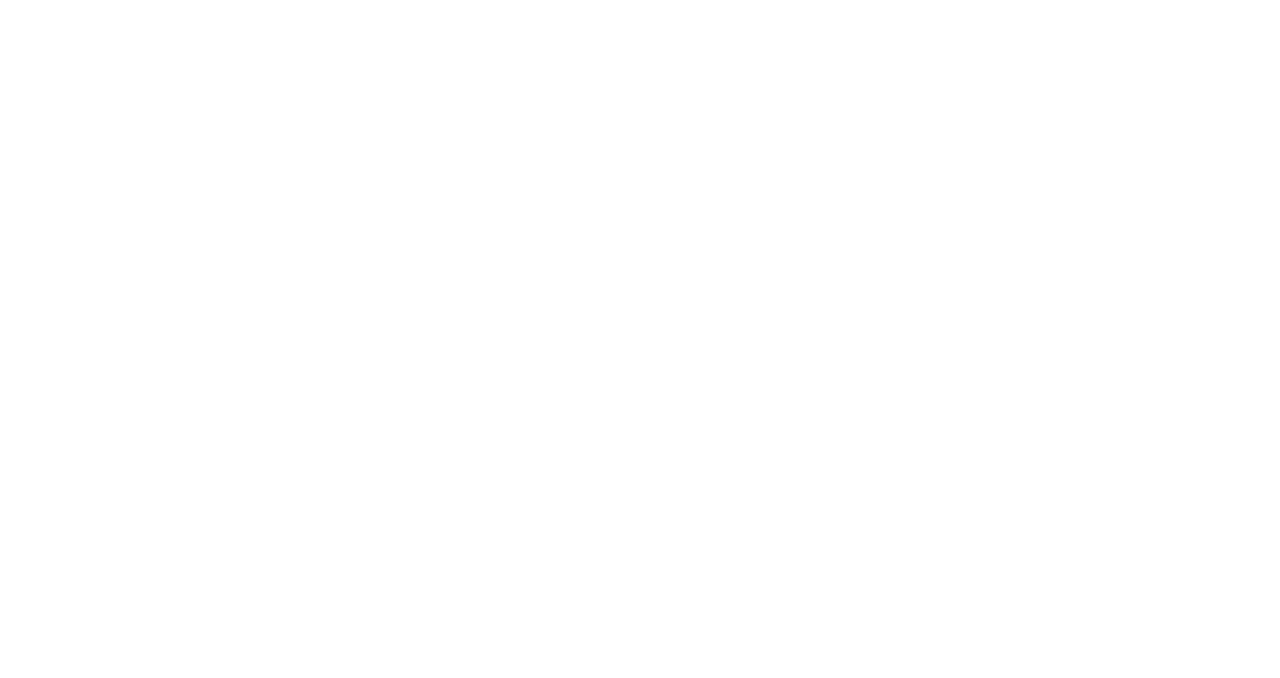
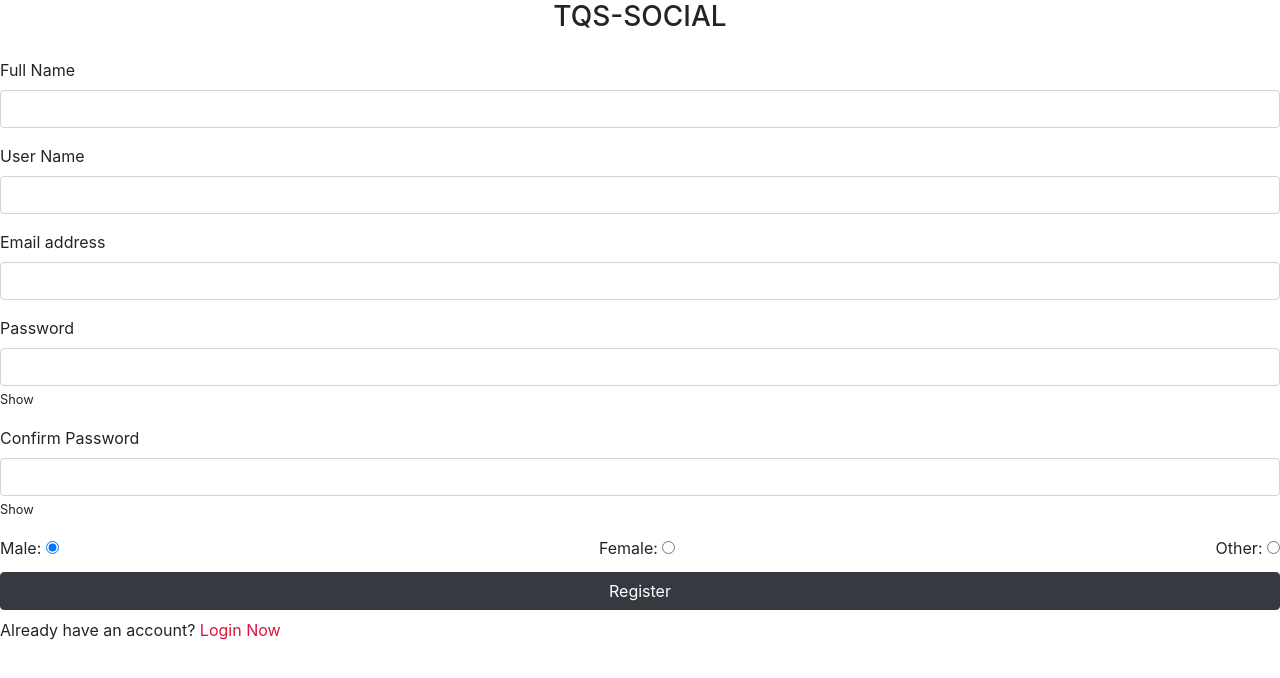
Before and after one commit to Toan2211/socialNetwork_FE, a React (Create React App) app: page /register in a window 1280 px wide. Before the commit this address had no page. Shown: the top 678 px of the page. Built offline with nearby package versions, Linux system fonts and the light colour scheme.

Commit message:
@thanhdp/feat/register

```diff
--- a/src/App.js
+++ b/src/App.js
@@ -3,6 +3,7 @@
 import Header from './components/Header/Header'
 import Home from './pages/Home/Home'
 import Login from './pages/Login'
+import Register from './pages/register'
 import { React } from 'react'
 
 function App() {
@@ -17,7 +18,9 @@
                         path="/"
                         element={auth.token ? <Home /> : <Login />}
                     />
+                    <Route path="/register" element={<Register />} />
                 </Routes>
+
             </BrowserRouter>
         </div>
     )
--- /dev/null
+++ b/src/pages/register.jsx
@@ -0,0 +1,142 @@
+import React, { useState, useEffect } from 'react'
+import { useSelector, useDispatch } from 'react-redux'
+import { useNavigate, Link } from 'react-router-dom'
+import { register } from '../redux/actions/authAction'
+
+const Register = () => {
+    const { auth, alert } = useSelector(state => state)
+    const dispatch = useDispatch()
+    const navigate = useNavigate()
+
+    const initialState = {
+        fullname: '', username: '', email: '', password: '', cf_password: '', gender: 'male'
+    }
+    const [userData, setUserData] = useState(initialState)
+    const { fullname, username, email, password, cf_password } = userData
+
+    const [typePass, setTypePass] = useState(false)
+    const [typeCfPass, setTypeCfPass] = useState(false)
+
+    useEffect(() => {
+        if (auth.token) navigate('/')
+    }, [auth.token, navigate])
+
+
+    const handleChangeInput = e => {
+        const { name, value } = e.target
+        setUserData({ ...userData, [name]: value })
+    }
+
+    const handleSubmit = e => {
+        e.preventDefault()
+        dispatch(register(userData))
+    }
+
+    return (
+        <div className="auth_page">
+            <form onSubmit={handleSubmit}>
+                <h3 className="text-uppercase text-center mb-4">TQS-SOCIAL</h3>
+
+                <div className="form-group">
+                    <label htmlFor="fullname">Full Name</label>
+                    <input type="text" className="form-control" id="fullname" name="fullname"
+                        onChange={handleChangeInput} value={fullname}
+                        style={{ background: `${alert.fullname ? '#fd2d6a14' : ''}` }} />
+
+                    <small className="form-text text-danger">
+                        {alert.fullname ? alert.fullname : ''}
+                    </small>
+                </div>
+
+                <div className="form-group">
+                    <label htmlFor="username">User Name</label>
+                    <input type="text" className="form-control" id="username" name="username"
+                        onChange={handleChangeInput} value={username.toLowerCase().replace(/ /g, '')}
+                        style={{ background: `${alert.username ? '#fd2d6a14' : ''}` }} />
+
+                    <small className="form-text text-danger">
+                        {alert.username ? alert.username : ''}
+                    </small>
+                </div>
+
+                <div className="form-group">
+                    <label htmlFor="exampleInputEmail1">Email address</label>
+                    <input type="email" className="form-control" id="exampleInputEmail1" name="email"
+                        onChange={handleChangeInput} value={email}
+                        style={{ background: `${alert.email ? '#fd2d6a14' : ''}` }} />
+
+                    <small className="form-text text-danger">
+                        {alert.email ? alert.email : ''}
+                    </small>
+                </div>
+
+                <div className="form-group">
+                    <label htmlFor="exampleInputPassword1">Password</label>
+
+                    <div className="pass">
+
+                        <input type={typePass ? 'text' : 'password'}
+                            className="form-control" id="exampleInputPassword1"
+                            onChange={handleChangeInput} value={password} name="password"
+                            style={{ background: `${alert.password ? '#fd2d6a14' : ''}` }} />
+
+                        <small onClick={() => setTypePass(!typePass)}>
+                            {typePass ? 'Hide' : 'Show'}
+                        </small>
+                    </div>
+
+                    <small className="form-text text-danger">
+                        {alert.password ? alert.password : ''}
+                    </small>
+                </div>
+
+                <div className="form-group">
+                    <label htmlFor="cf_password">Confirm Password</label>
+
+                    <div className="pass">
+
+                        <input type={typeCfPass ? 'text' : 'password'}
+                            className="form-control" id="cf_password"
+                            onChange={handleChangeInput} value={cf_password} name="cf_password"
+                            style={{ background: `${alert.cf_password ? '#fd2d6a14' : ''}` }} />
+
+                        <small onClick={() => setTypeCfPass(!typeCfPass)}>
+                            {typeCfPass ? 'Hide' : 'Show'}
+                        </small>
+                    </div>
+
+                    <small className="form-text text-danger">
+                        {alert.cf_password ? alert.cf_password : ''}
+                    </small>
+                </div>
+
+                <div className="row justify-content-between mx-0 mb-1">
+                    <label htmlFor="male">
+                        Male: <input type="radio" id="male" name="gender"
+                            value="male" defaultChecked onChange={handleChangeInput} />
+                    </label>
+
+                    <label htmlFor="female">
+                        Female: <input type="radio" id="female" name="gender"
+                            value="female" onChange={handleChangeInput} />
+                    </label>
+
+                    <label htmlFor="other">
+                        Other: <input type="radio" id="other" name="gender"
+                            value="other" onChange={handleChangeInput} />
+                    </label>
+                </div>
+
+                <button type="submit" className="btn btn-dark w-100">
+                    Register
+                </button>
+
+                <p className="my-2">
+                    Already have an account? <Link to="/" style={{ color: 'crimson' }}>Login Now</Link>
+                </p>
+            </form>
+        </div>
+    )
+}
+
+export default Register
--- /dev/null
+++ b/src/redux/reducers/alertReducer.js
@@ -0,0 +1,15 @@
+import { GLOBALTYPES } from '../actions/globalTypes'
+
+const initialState = {}
+
+const alertReducer = (state = initialState, action) => {
+    switch (action.type) {
+    case GLOBALTYPES.ALERT:
+        return action.payload
+    default:
+        return state
+    }
+}
+
+
+export default alertReducer
--- a/src/redux/reducers/index.js
+++ b/src/redux/reducers/index.js
@@ -1,8 +1,9 @@
 import { combineReducers } from 'redux'
 import auth from './authReducer'
 import theme from './themeReducer'
-
+import alert from './alertReducer'
 export default combineReducers({
     auth,
-    theme
+    theme,
+    alert
 })
```
